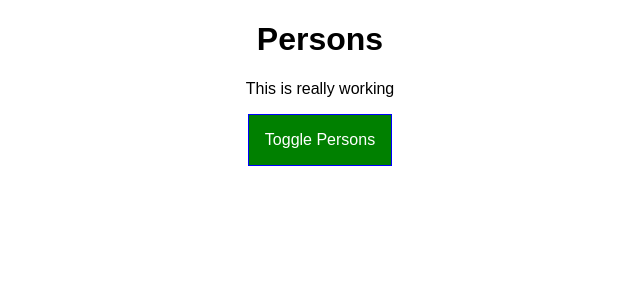
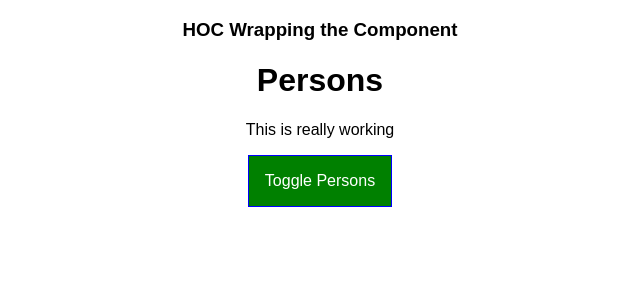
Before and after one commit to youssef-md/The-Burger-Builder, a React app: page / in a window 1280 px wide. Shown: the top 300 px of the page, without its empty margins (320-960 px from the left). Built offline with nearby package versions, Linux system fonts and the light colour scheme.

Commit message:
Adding a functionality to the HOC for the wrapped component to use it

```diff
--- a/src/components/hoc/withClass.js
+++ b/src/components/hoc/withClass.js
@@ -5,6 +5,7 @@ const withClass = (WrappedComponent, className) => {
     render() {
       return (
         <div className = { className }>
+          <h3>HOC Wrapping the Component</h3>
           <WrappedComponent { ...this.props } />
         </div>
       )
```
